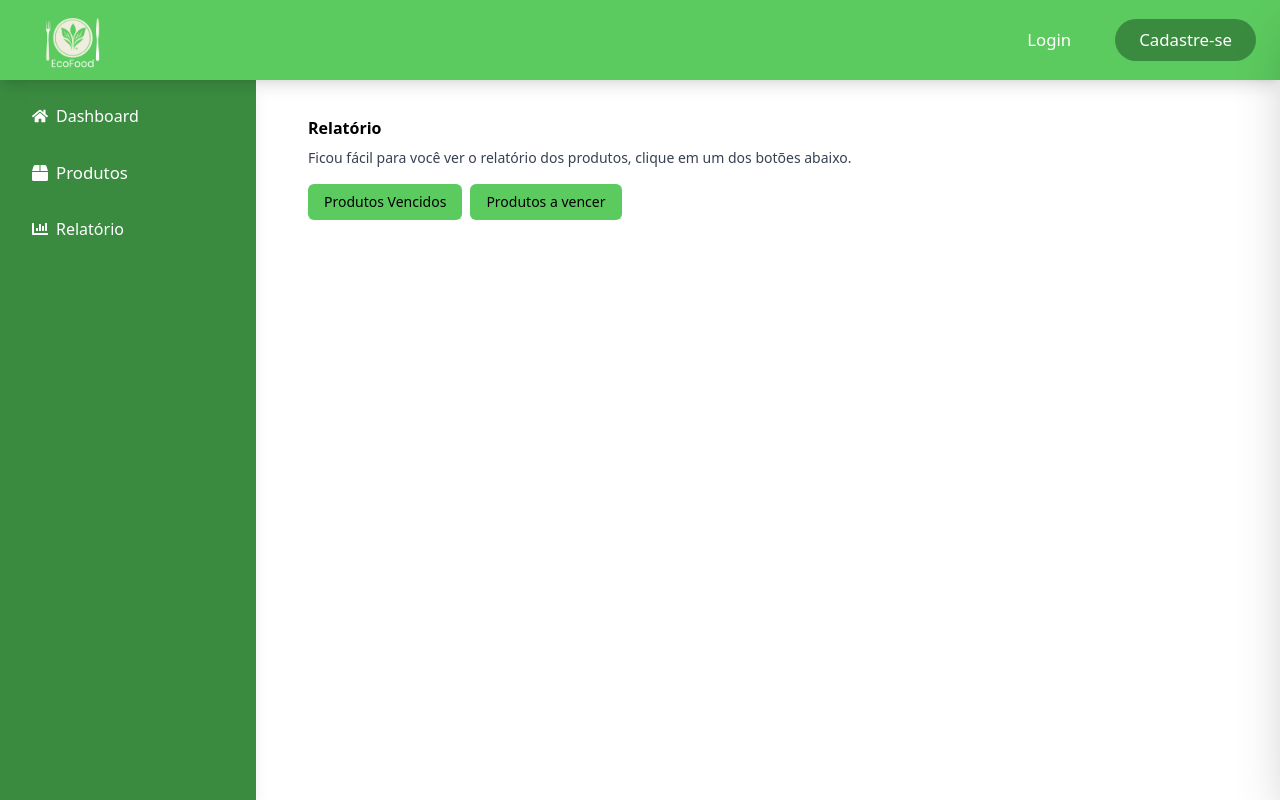
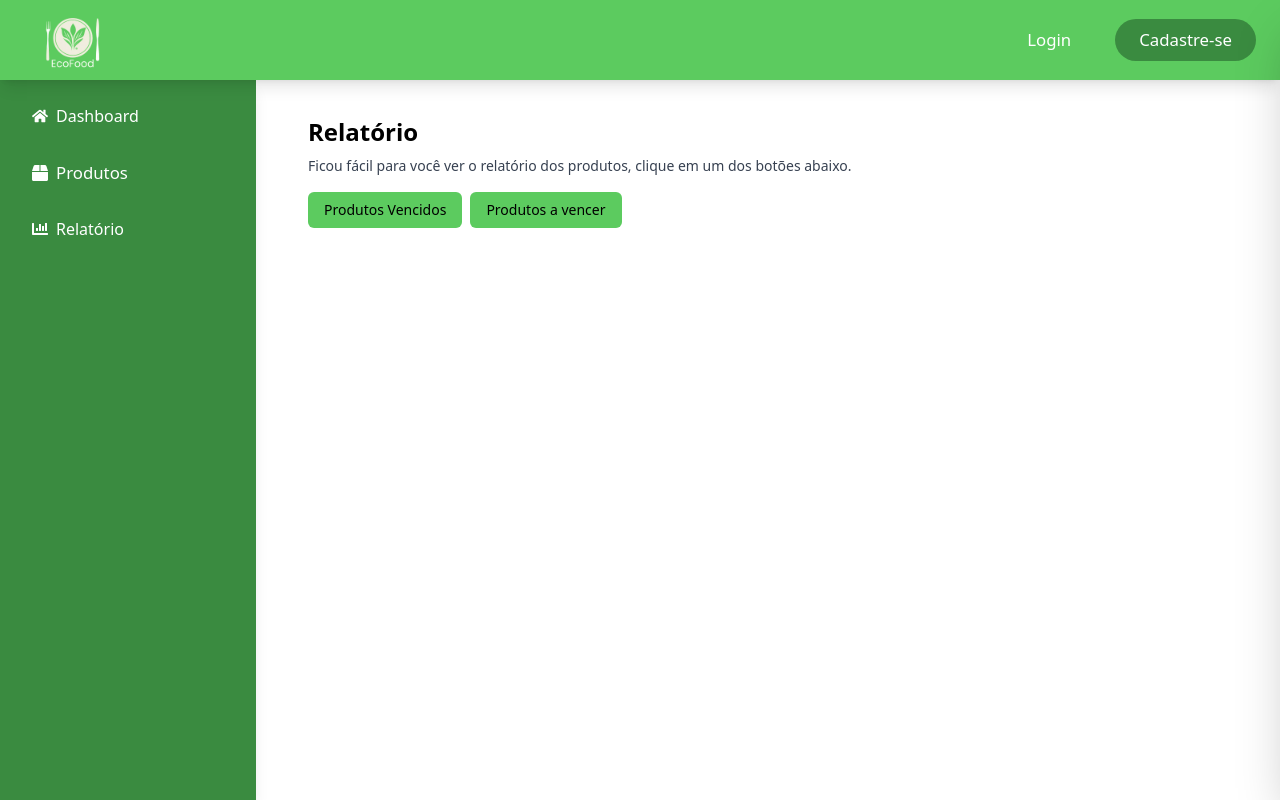
Before and after one commit to yuribodo/a-base-vem-forte, a Next.js app in the folder Front/: page /relatorio in a window 1280 px wide. Built offline with nearby package versions, Linux system fonts and the light colour scheme.

Commit message:
refactor: refactor style

```diff
--- a/Front/UIPages/Relatorio/index.tsx
+++ b/Front/UIPages/Relatorio/index.tsx
@@ -20,7 +20,7 @@ const ReportPage = () => {
 		<div className="flex flex-col gap-4 px-4 max-w-screen sm:px-6 md:px-8">
 			<div className="flex flex-col w-full">
 				<div className="flex flex-col gap-2">
-					<h2 className="md:text-2xl text-xl font-bold">Relatório</h2>
+					<h2 className="text-2xl font-bold">Relatório</h2>
 					<p className="text-sm sm:text-xs text-gray-700">
 						Ficou fácil para você ver o relatório dos produtos, clique em um dos
 						botões abaixo.
```
